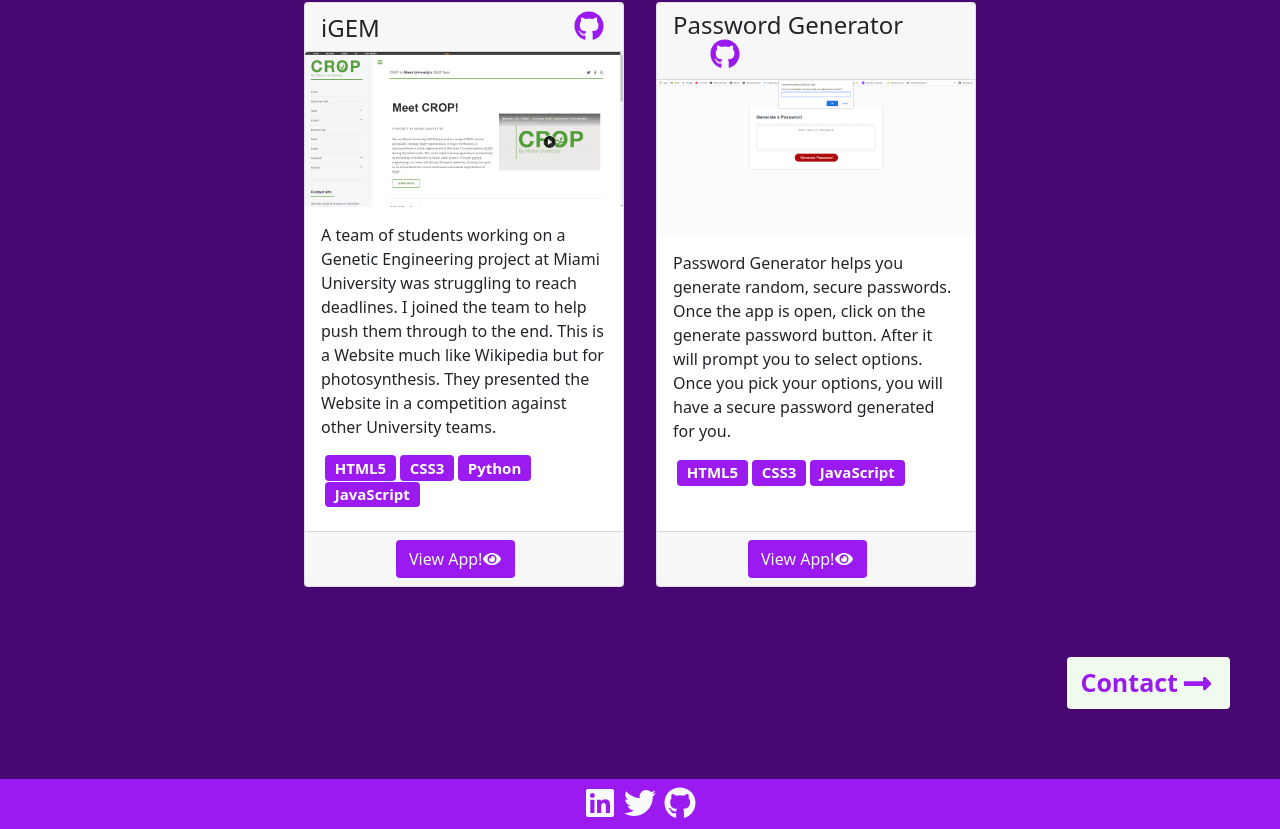
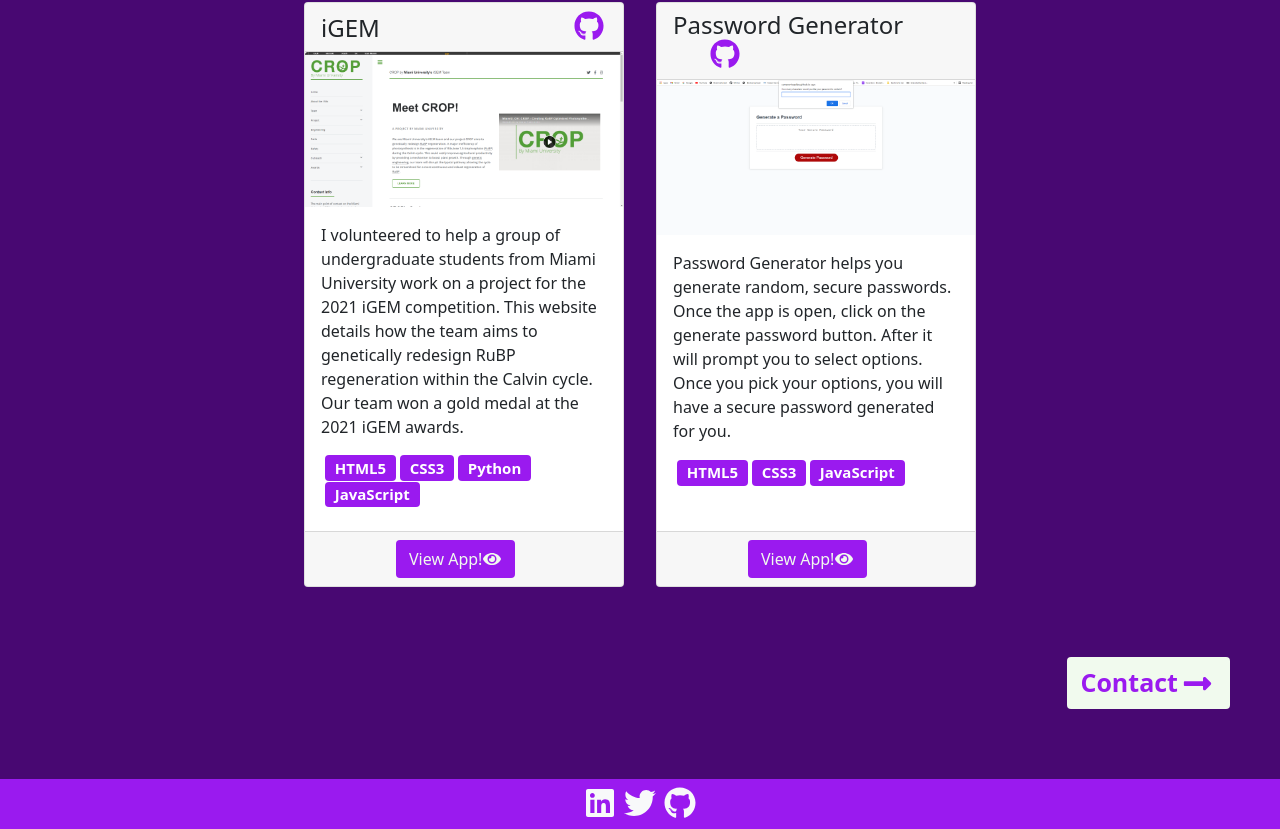
Before and after one commit to CameronHeadlee/R-Portfolio, a React (Create React App) app: page /Portfolio in a window 1280 px wide. Shown: the part 824-1653 px from the top of the page. Built offline with nearby package versions, Linux system fonts and the light colour scheme.

Commit message:
Changed description on iGEM project.

```diff
--- a/src/components/Project.js
+++ b/src/components/Project.js
@@ -111,7 +111,7 @@
                     <Card.Img variant="top" src ={crop} />
                     <Card.Body>
                             <Card.Text>
-                            A team of students working on a Genetic Engineering project at Miami University was struggling to reach deadlines. I joined the team to help push them through to the end. This is a Website much like Wikipedia but for photosynthesis. They presented the Website in a competition against other University teams.
+                            I volunteered to help a group of undergraduate students from Miami University work on a project for the 2021 iGEM competition. This website details how the team aims to genetically redesign RuBP regeneration within the Calvin cycle. Our team won a gold medal at the 2021 iGEM awards.
                             </Card.Text>
                             <h5>
                                 <Badge bg="language ms-1">HTML5</Badge>
```
